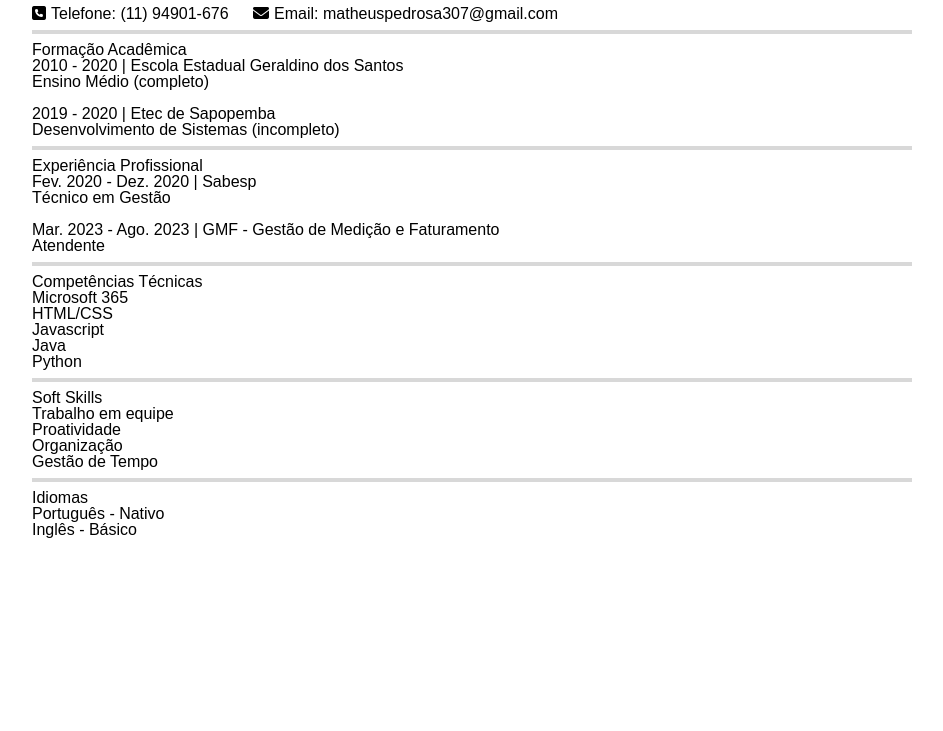
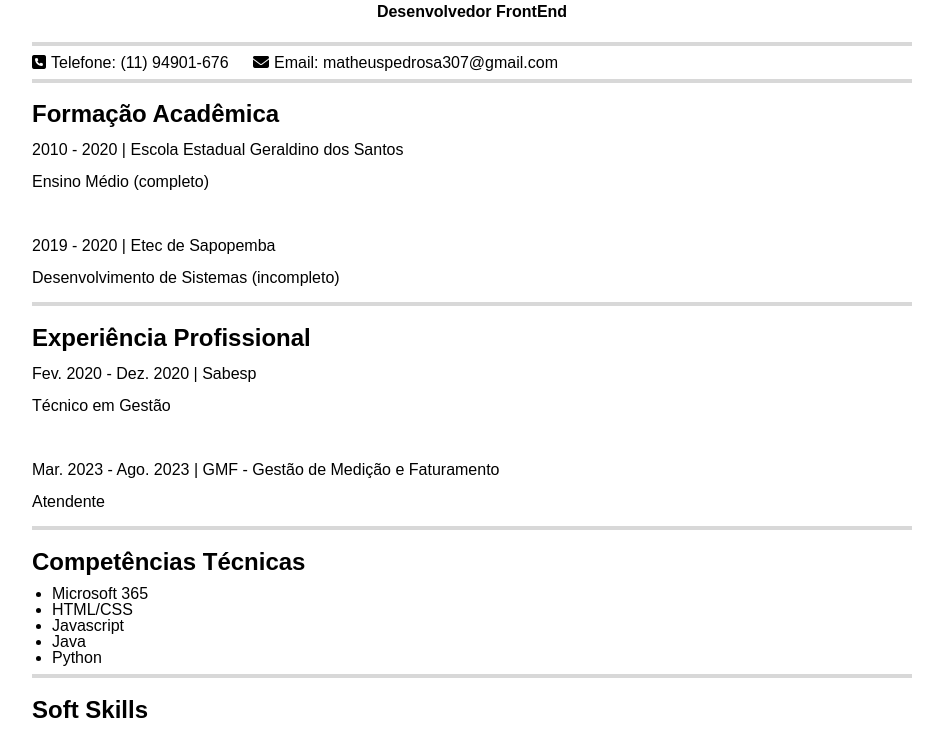
Before and after one commit to Omatheuspedrosa/meu-curriculo, a plain HTML site: page index.html in a window 1280 px wide. Shown: the part 73-804 px from the top of the page, without its empty margins (168-1111 px from the left). Drawn offline with Linux system fonts and the light colour scheme.

Commit message:
estilizado com reset

```diff
--- a/estilo.css
+++ b/estilo.css
@@ -1,6 +1,48 @@
 body {
-    margin: 0 200px 0 200px;
+    margin: 0 200px 10px 200px;
     font-family: Arial, Helvetica, sans-serif;
+}
+
+h1 {
+    font-size: 30px;
+    font-weight: bold;
+}
+
+h2 {
+    display: block;
+    font-size: 1.5em;
+    margin-block-start: 0.83em;
+    margin-block-end: 0.50em;
+    margin-inline-start: 0px;
+    margin-inline-end: 0px;
+    font-weight: bold;
+}
+
+h4 {
+    display: block;
+    margin-block-start: 1.33em;
+    margin-block-end: 1.33em;
+    margin-inline-start: 0px;
+    margin-inline-end: 0px;
+    font-weight: bold;
+}
+
+p {
+    display: block;
+    margin-block-start: 1em;
+    margin-block-end: 1em;
+    margin-inline-start: 0px;
+    margin-inline-end: 0px;
+}
+
+ul {
+    list-style: disc;
+}
+
+ul li {
+    display: list-item;
+    margin-left: 20px;
+    text-align: -webkit-match-parent;
 }
 
 hr {
--- a/index.html
+++ b/index.html
@@ -90,6 +90,8 @@ Exercício 2: Crie um arquivo de estilos CSS externo e vincule à sua página. C
         <li>Inglês - Básico</li>
     </ul>
 
+    <hr>
+
     <script src="script.js"></script>
 </body>
 </html>
```
